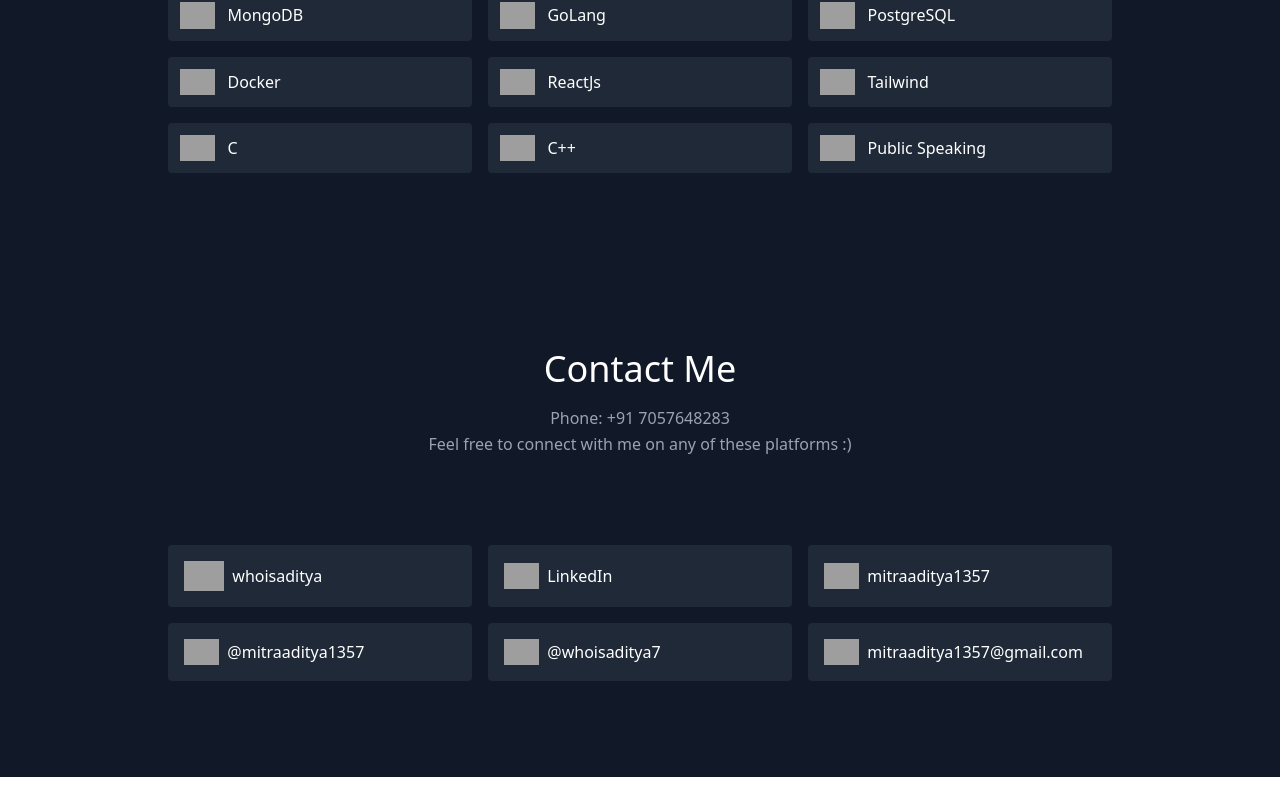
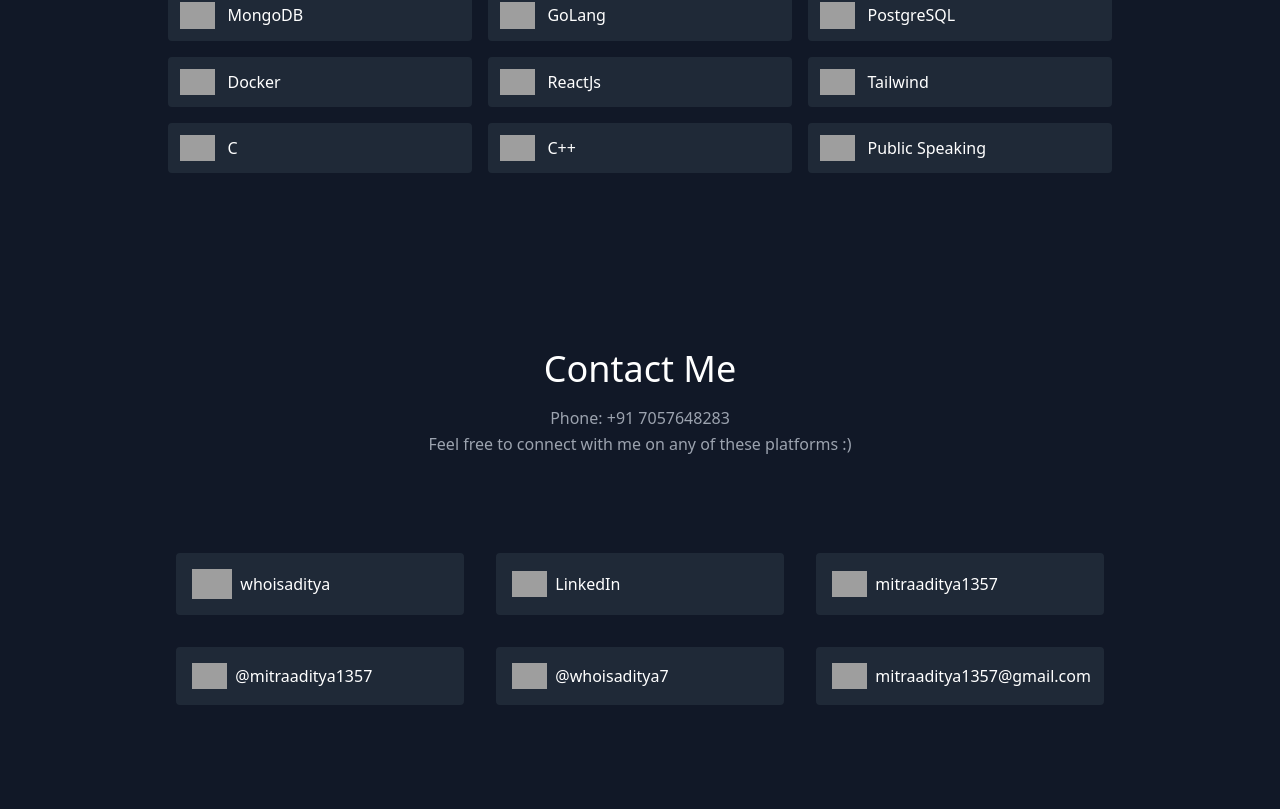
Before and after one commit to whoisaditya/portfolio, a React (Create React App) app: page / in a window 1280 px wide. Shown: the part 2028-2837 px from the top of the page. Before the commit the page ends 2805 px from the top, so only its background shows below. Built offline with nearby package versions, Linux system fonts and the light colour scheme; grey boxes are pictures that could not be loaded.

Commit message:
fix: navbar intersection with projects

```diff
--- a/src/components/Contact.js
+++ b/src/components/Contact.js
@@ -16,7 +16,7 @@ export default function Contact() {
         </div>
         <div className="flex flex-wrap lg:w-4/5 sm:mx-auto sm:mb-2 -mx-2">
           {contacts.map((contact) => (
-            <div key={contact.name} className="p-2 sm:w-1/3 w-full">
+            <div key={contact.name} className="p-4 sm:w-1/3 w-full">
               <div className="bg-gray-800 rounded flex p-4 h-full items-center">
                 {contact.icon} &nbsp;&nbsp;
                 <a
--- a/src/components/Projects.js
+++ b/src/components/Projects.js
@@ -18,8 +18,7 @@ export default function Projects() {
         <div className="flex flex-wrap -m-3">
           {projects.map((project) => (
             <a href={project.github_link} className="sm:w-1/2 w-100 p-4">
-              <div className="flex relative">
-                <div className="px-8 py-10 relative z-10 w-full border-4 border-gray-800 bg-gray-900 opacity-100 hover:opacity-100">
+              <div className="px-8 py-10 z-10 w-full border-4 border-gray-800 bg-gray-900 opacity-100 hover:opacity-50">
                 <h2 className="tracking-widest text-sm title-font font-medium text-green-400 mb-1">
                   {project.subtitle}
                 </h2>
@@ -28,7 +27,6 @@ export default function Projects() {
                 </h1>
                 <p className="leading-relaxed">{project.description}</p>
               </div>
-              </div>
             </a>
           ))}
         </div>
```
Lines whose indentation alone changed are shown as unchanged.
